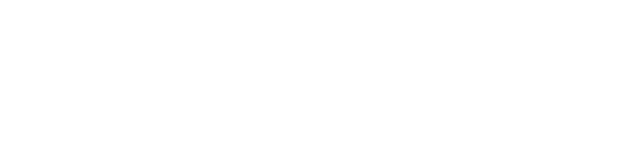
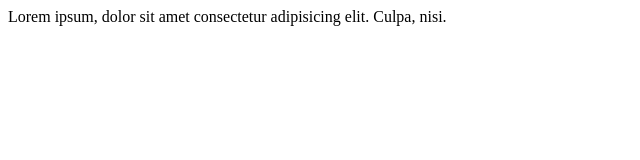
Before and after one commit to siddpanday123/git-practice, a plain HTML site: page contect.html in a window 1280 px wide. Shown: the whole page, without its empty margins (0-640 px from the left). Drawn offline with Linux system fonts and the light colour scheme.

Commit message:
removing waste

```diff
--- a/contect.html
+++ b/contect.html
@@ -6,7 +6,7 @@
     <meta name="viewport" content="width=device-width, initial-scale=1.0">
     <title>Document</title>
 </head>
-<body>
+<body>Lorem ipsum, dolor sit amet consectetur adipisicing elit. Culpa, nisi.
 
 </body>
 </html>
```
